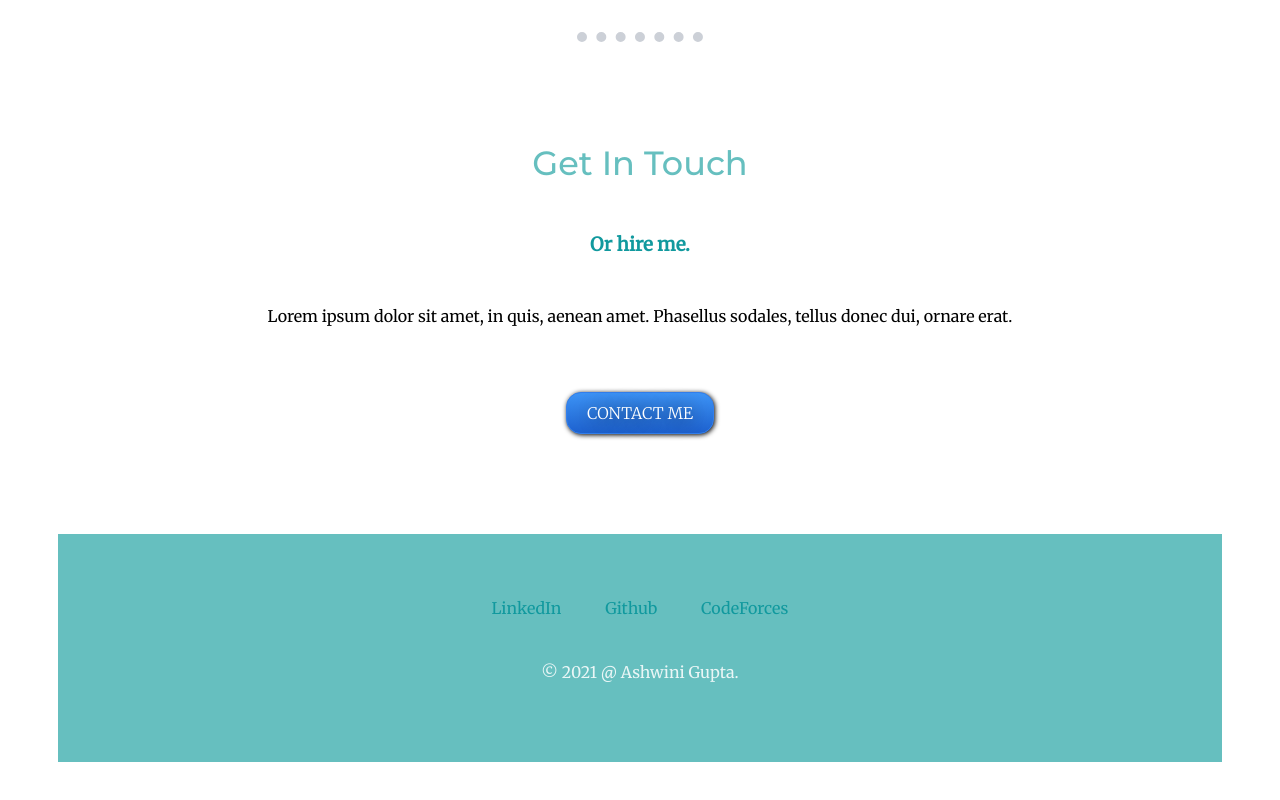
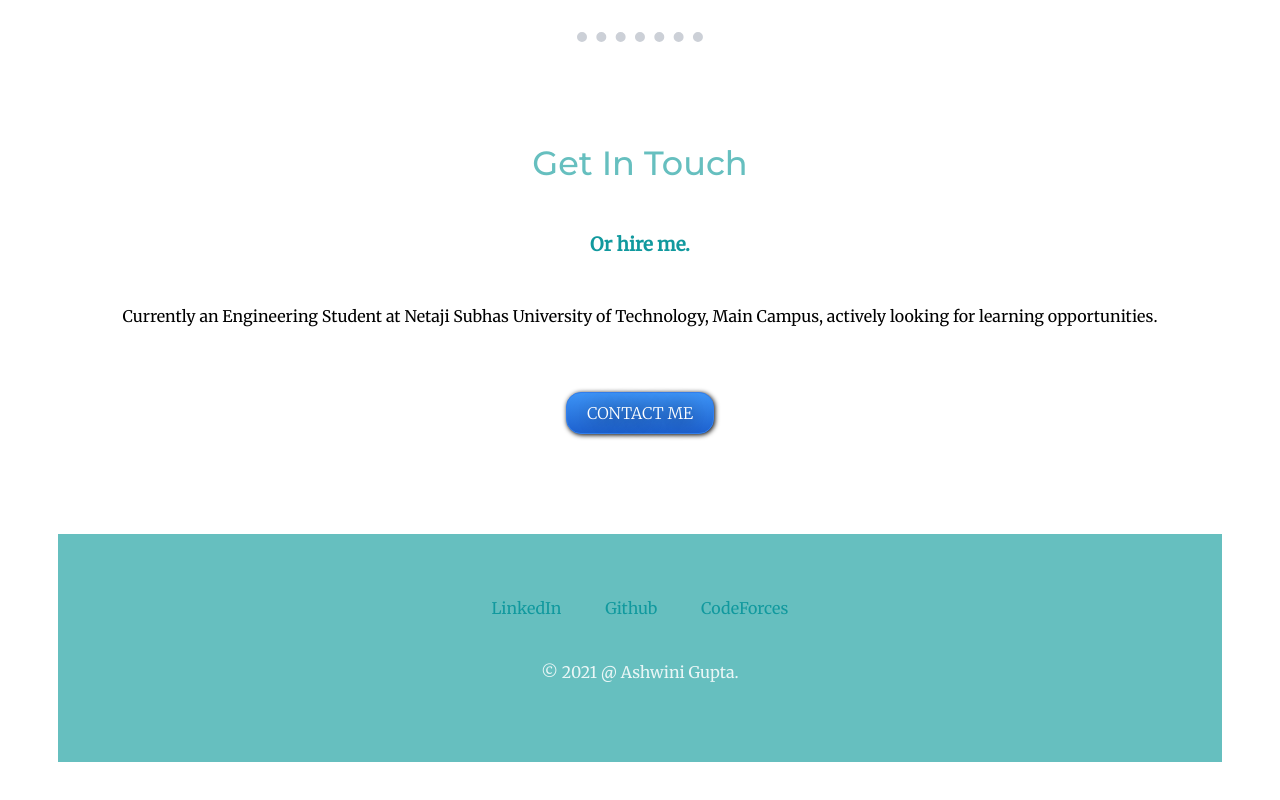
Before and after one commit to AshwiniGupta11/CSS-MySite, a plain HTML site: page index.html in a window 1280 px wide. Shown: the part 1822-2622 px from the top of the page. Drawn offline with Linux system fonts and the light colour scheme.

Commit message:
Update index.html

```diff
--- a/index.html
+++ b/index.html
@@ -49,7 +49,7 @@
     <div class="contact-me">
       <h2>Get In Touch</h2>
       <h3 style="margin-bottom: 50px; margin-top: 50px;">Or hire me.</h3>
-      <p>Lorem ipsum dolor sit amet, in quis, aenean amet. Phasellus sodales, tellus donec dui, ornare erat.</p>
+      <p>Currently an Engineering Student at Netaji Subhas University of Technology, Main Campus, actively looking for learning opportunities.</p>
       <a class="BUTTON_IYV" href="mailto:ashwiniguptamps@gmail.com">CONTACT ME</a>
     </div>
   </div>
```
